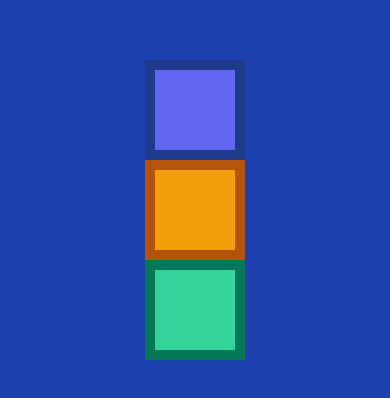
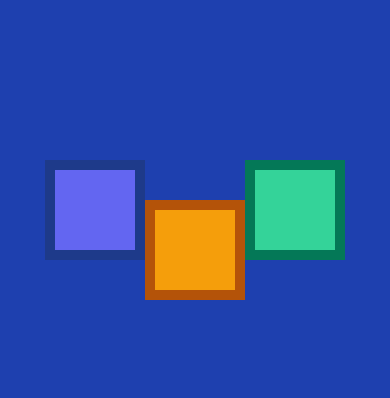
Before and after one commit to VHugoBarnes/counter-app-react-native, a React Native app: screen / in a window 390 px wide. Shown: the part 212-610 px from the top of the page. Built offline with nearby package versions, Linux system fonts and the light colour scheme.

Commit message:
Homework #6

```diff
--- a/App.tsx
+++ b/App.tsx
@@ -1,9 +1,9 @@
 import React from "react";
-import Homework5 from "./src/screens/position/Homework5.screen";
+import Homework6 from "./src/screens/position/Homework6.screen";
 
 const App = () => {
   return (
-    <Homework5 />
+    <Homework6 />
   );
 };
 
--- a/src/screens/position/Homework6.screen.tsx
+++ b/src/screens/position/Homework6.screen.tsx
@@ -1,7 +1,7 @@
 import React from "react";
 import { View, StyleSheet, SafeAreaView } from "react-native";
 
-const Homework1 = () => {
+const Homework6 = () => {
   return (
     <SafeAreaView style={[styles.container]}>
       <View style={[styles.box_1]} />
@@ -15,6 +15,9 @@ const styles = StyleSheet.create({
   container: {
     backgroundColor: "#1E40AF",
     flex: 1,
+    flexDirection: "row",
+    justifyContent: "center",
+    alignItems: "center",
   },
   box_1: {
     backgroundColor: "#6366F1",
@@ -29,7 +32,7 @@ const styles = StyleSheet.create({
     height: 100,
     borderColor: "#B45309",
     borderWidth: 10,
-    flex: 1,
+    top: 40,
   },
   box_3: {
     backgroundColor: "#34D399",
@@ -40,4 +43,4 @@ const styles = StyleSheet.create({
   },
 });
 
-export default Homework1;
+export default Homework6;
```
